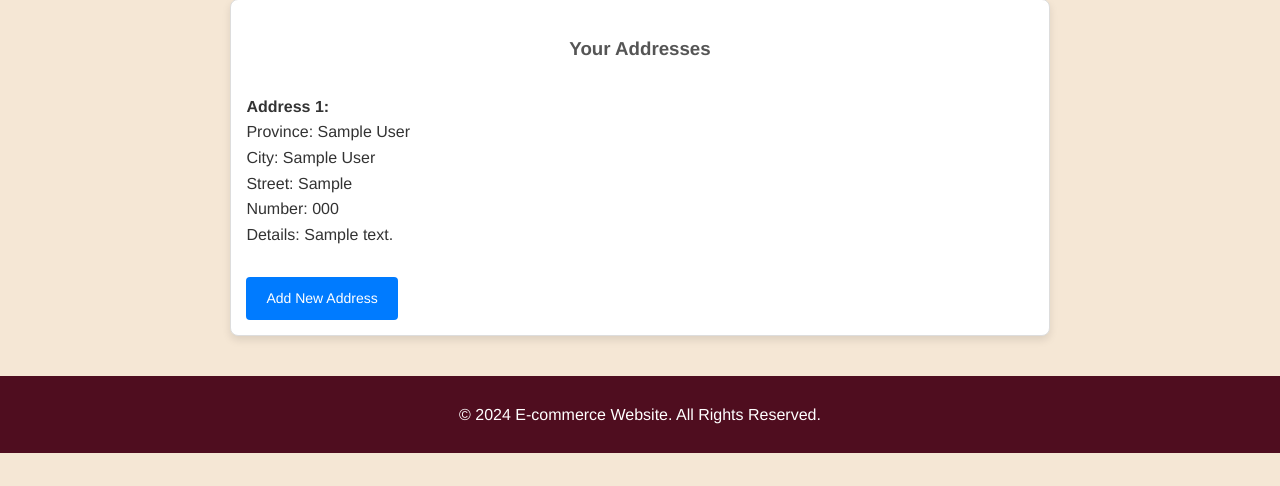
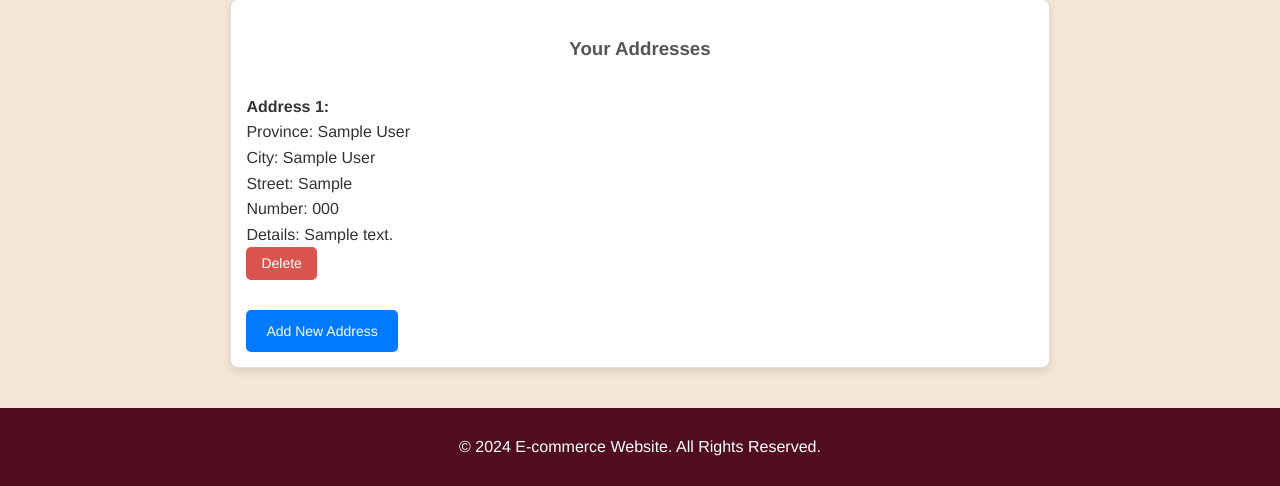
Before and after one commit to macanMehri/ecommerce, a Django app: page /users/dashboard/ in a window 1280 px wide. Shown: the part 431-917 px from the top of the page. Before the commit the page ends 884 px from the top, so only its background shows below. Run offline with Django 5.2, Linux system fonts and the light colour scheme; a user stored in the database is signed in; tables that the repository leaves empty hold one stand-in row (values such as "Sample post"); parts of the project's set-up code (start-up, migrations or seed data) failed here and were passed over.

Commit message:
Added delete view for address deletion

```diff
--- a/online_shop/models.py
+++ b/online_shop/models.py
@@ -68,7 +68,7 @@ class Product(BaseModel):
 
     @property
     def rate(self):
-        reviews = um.UsersReview.objects.filter(is_active=True)
+        reviews = um.UsersReview.objects.filter(is_active=True, product=self)
         total = 0
         for review in reviews:
             total += review.rate
--- a/online_shop/static/css/dashboard.css
+++ b/online_shop/static/css/dashboard.css
@@ -68,7 +68,8 @@ h2, h3 {
     background: #007bff;
     color: #fff;
     text-align: center;
-    border-radius: 4px;
+    text-align: center;
+    border-radius: 5px;
     text-decoration: none;
     font-size: 14px;
     margin-top: 10px;
@@ -78,3 +79,15 @@ h2, h3 {
     background: #0056b3;
     text-decoration: none;
 }
+.delete-button {
+    padding: 5px 15px;
+    color: white;
+    text-decoration: none;
+    border-radius: 5px;
+    font-size: 14px;
+    display: inline-block;
+    background-color: #d9534f;
+}
+.delete-button:hover {
+    background-color: #c9302c;
+}
--- a/users/templates/dashboard.html
+++ b/users/templates/dashboard.html
@@ -24,7 +24,8 @@
                     <li>
                         <p><strong>Address {{ forloop.counter }}:</strong><br>Province: {{ address.address.province }} <br>
                             City: {{ address.address.city }} <br>Street: {{ address.address.street }} <br>
-                            Number: {{ address.address.number }} <br>Details: {{ address.address.address_details }}
+                            Number: {{ address.address.number }} <br>Details: {{ address.address.address_details }}<br>
+                            <a href="{% url 'confirm_address_delete' user_address_id=address.id %}" class="delete-button">Delete</a>
                         </p>
                     </li>
                 {% endfor %}
--- a/users/urls.py
+++ b/users/urls.py
@@ -1,5 +1,5 @@
 from django.urls import path
-from .views import login_view, signup_view, add_address_view, get_cities, my_addresses_view, user_dash_view
+from .views import login_view, signup_view, add_address_view, get_cities, user_dash_view, delete_address
 
 
 urlpatterns = [
@@ -7,6 +7,7 @@ urlpatterns = [
     path('signup/', signup_view, name='signup'),
     path('add_address/', add_address_view, name='add_address'),
     path('get_cities/<int:province_id>/', get_cities, name='get_cities'),
-    path('my_addresses/', my_addresses_view, name='my_addresses'),
     path('dashboard/', user_dash_view, name='dashboard'),
+    path('dashboard/', user_dash_view, name='dashboard'),
+    path('confirm_address_delete/<int:user_address_id>', delete_address, name='confirm_address_delete')
 ]
--- a/users/views.py
+++ b/users/views.py
@@ -60,7 +60,7 @@ def add_address_view(request):
                 address=address,
                 defaults={'is_default': False},
             )
-            # return redirect('')
+            return redirect('dashboard')
     else:
         form = AddressForm()
 
@@ -68,13 +68,19 @@ def add_address_view(request):
 
 
 @login_required
-def my_addresses_view(request):
-    addresses = Address.objects.filter(
-        id__in=UserAddress.objects.filter(user=request.user).values_list('address', flat=True))
-    return render(request, 'my_addresses.html', {'addresses': addresses})
+def user_dash_view(request):
+    addresses = UserAddress.objects.filter(user=request.user)
+    return render(request, 'dashboard.html', {'addresses': addresses})
 
 
 @login_required
-def user_dash_view(request):
-    addresses = UserAddress.objects.filter(user=request.user)
-    return render(request, 'dashboard.html', {'addresses': addresses})
+def delete_address(request, user_address_id):
+    user_address = get_object_or_404(UserAddress, id=user_address_id)
+
+    if request.method == 'POST':
+        user_address.delete()
+        return redirect('dashboard')
+
+    return render(
+        request, 'confirm_address_delete.html', {'user_address': user_address}
+    )
```
Also changed, not shown: users/templates/confirm_address_delete.html (added, +16 -0 lines), users/templates/my_addresses.html (deleted, +0 -18 lines).
